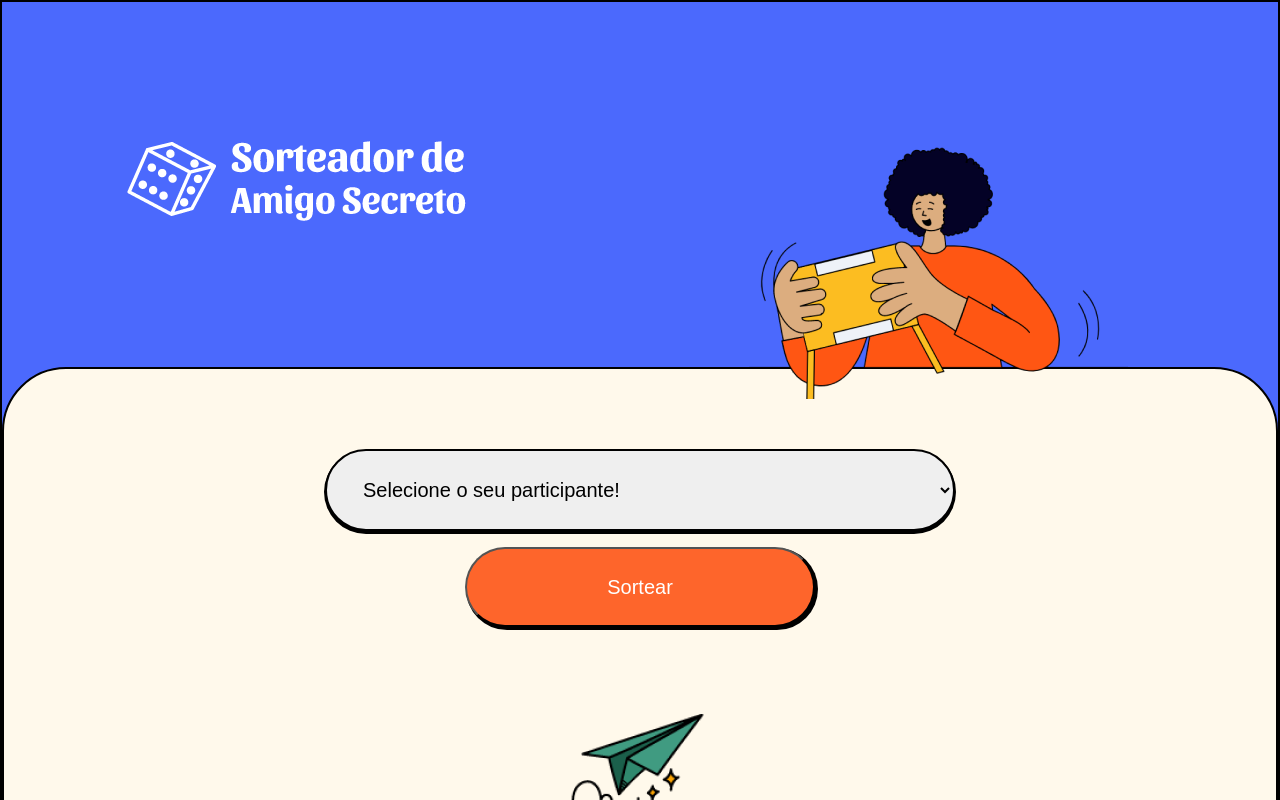
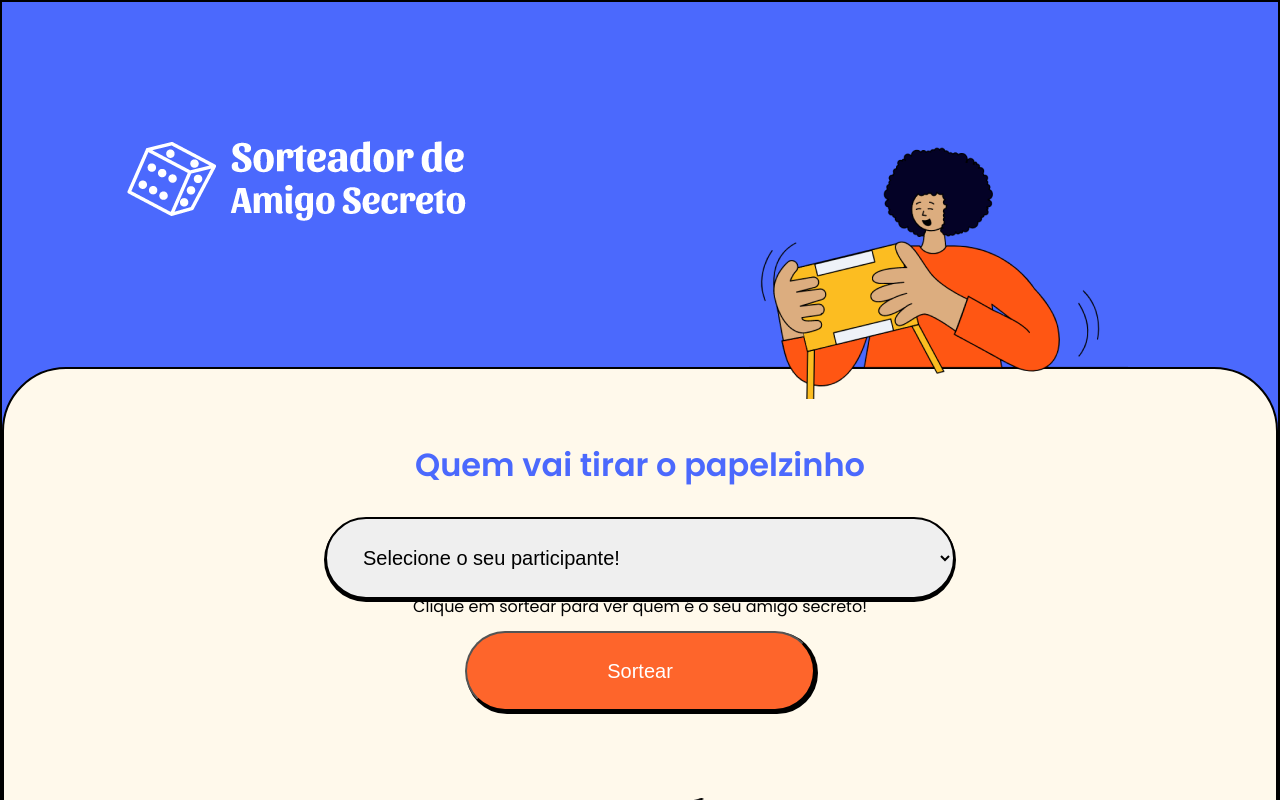
Before and after one commit to Felipe-AR/react-typescript-using-jest, a React (Create React App) app: page /sorteio in a window 1280 px wide. Shown: the top 800 px of the page. Built offline with nearby package versions, Linux system fonts and the light colour scheme.

Commit message:
Alteração dos textos

```diff
--- a/src/pages/Sortition/index.tsx
+++ b/src/pages/Sortition/index.tsx
@@ -21,6 +21,7 @@ const Sortition = () => {
   return (
     <Card>
       <section>
+        <h2>Quem vai tirar o papelzinho</h2>
         <form onSubmit={sortear}>
           <Select
             required
@@ -35,11 +36,10 @@ const Sortition = () => {
               <option key={participante}>{participante}</option>
             ))}
           </Select>
-          {amigoSecreto && (
-            <WarningMessage role="alert">{amigoSecreto}</WarningMessage>
-          )}
+          <p>Clique em sortear para ver quem é o seu amigo secreto!</p>
           <Button>Sortear</Button>
         </form>
+        {amigoSecreto && <WarningMessage role="alert">{amigoSecreto}</WarningMessage>}
         <Footer />
       </section>
     </Card>
```
